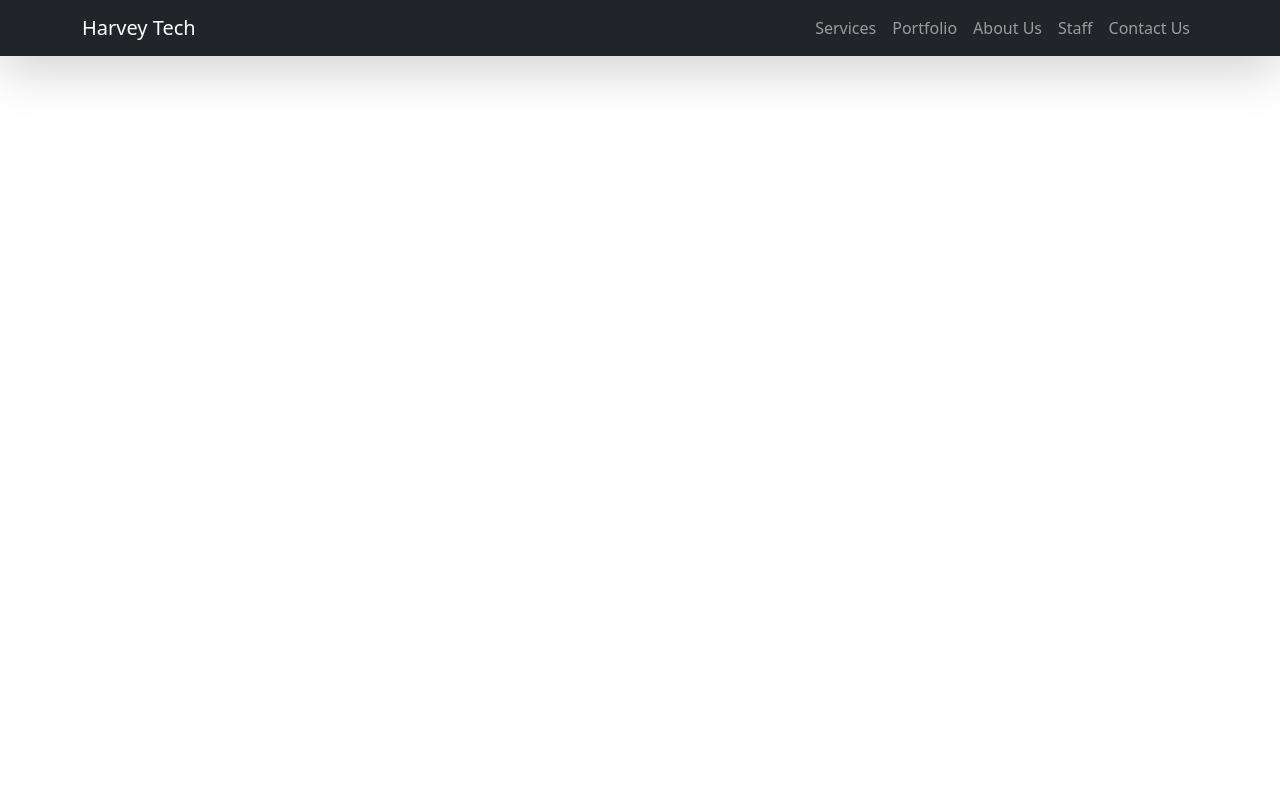
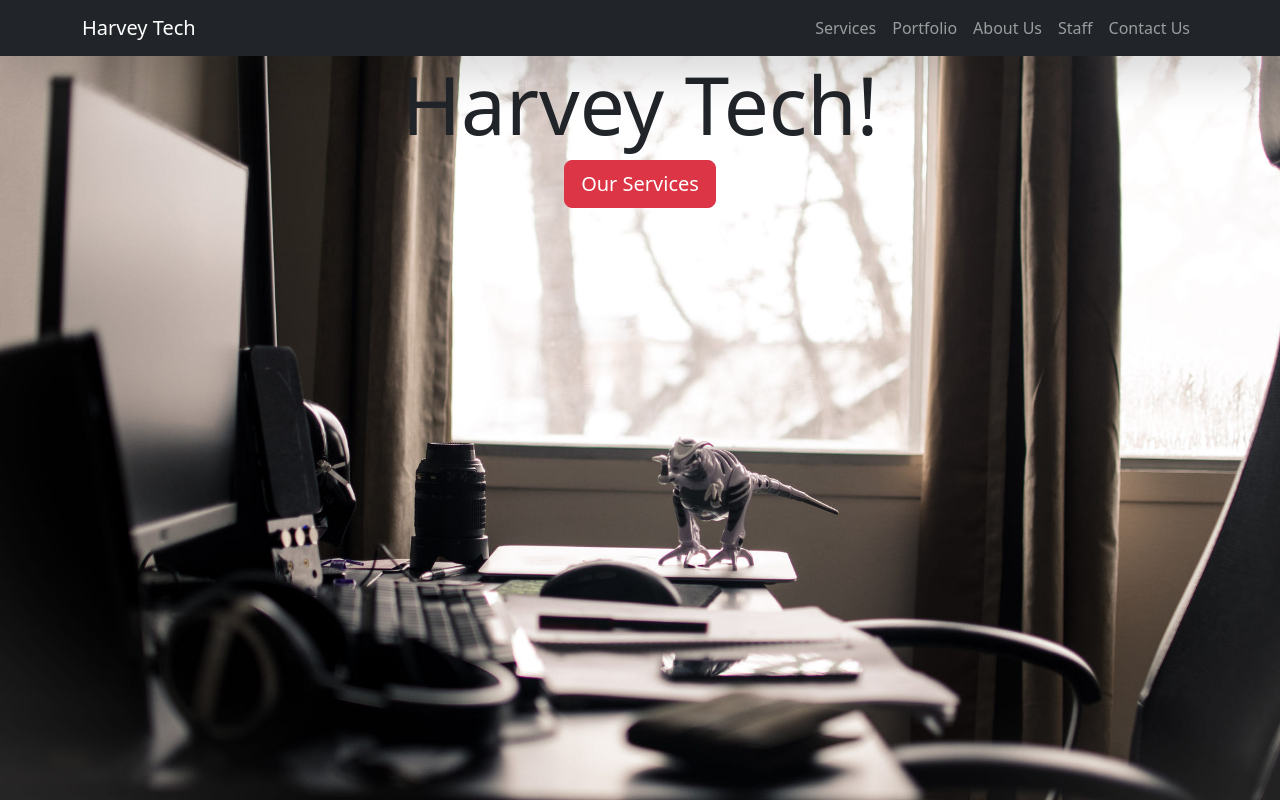
Before and after one commit to irfansutlu/basic-bootstrap-project, a plain HTML site: page index.html in a window 1280 px wide. Drawn offline with Linux system fonts and the light colour scheme.

Commit message:
bootstrap-prj

```diff
--- a/index.html
+++ b/index.html
@@ -8,6 +8,7 @@
       rel="stylesheet"
       href="./assets/bootstrap-5.2.1-dist/css/bootstrap.css"
     />
+    <link rel="stylesheet" href="style.css">
     <title>Bootstrap Project</title>
   </head>
   <body>
@@ -30,7 +31,13 @@
         </div>
       </div>
     </nav>
-
+    <div class="container-fluid banner">
+        <div class="container text-center">
+            <h4 class="display-6">The IT Career of Your Dreams Starts Here!</h4>
+            <h3 class="display-1">Harvey Tech!</h3>
+            <a href="#services"><button class="btn btn-danger btn-lg">Our Services</button></a>
+        </div>
+    </div>
     <script src="./assets/bootstrap-5.2.1-dist/js/bootstrap.js"></script>
   </body>
 </html>
--- /dev/null
+++ b/style.css
@@ -0,0 +1,7 @@
+.banner{
+    background-image: url(./image/banner.jpg);
+    background-repeat: no-repeat;
+    background-size: cover;
+    background-position: center;
+    height: 100vh;
+}
```
